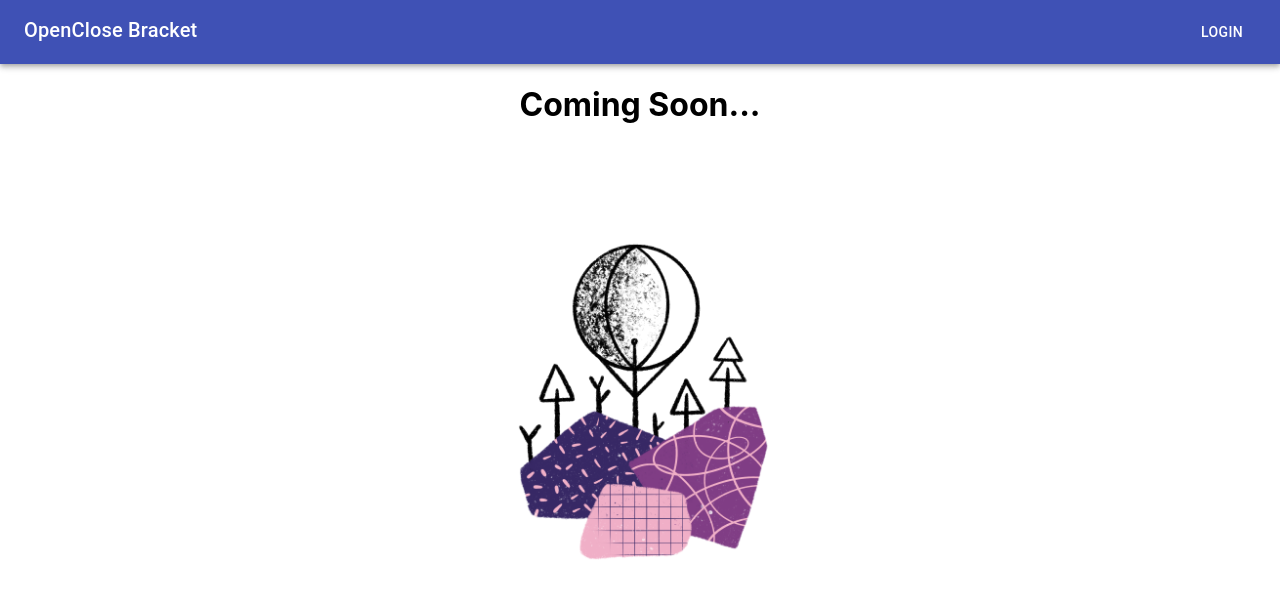
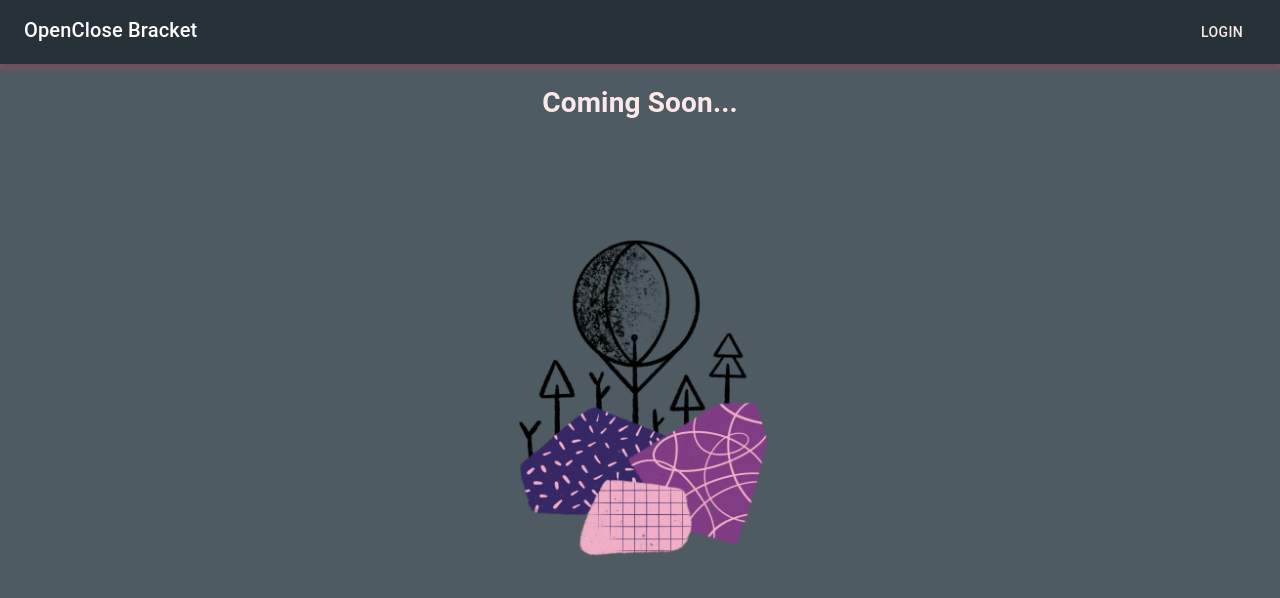
Before and after one commit to JarrydMartin/myblog, a Next.js app: page / in a window 1280 px wide. Shown: the top 598 px of the page. Built offline with nearby package versions, Linux system fonts and the light colour scheme; no server answers.

Commit message:
started adding themeing

```diff
--- a/components/MyAppBar.tsx
+++ b/components/MyAppBar.tsx
@@ -1,12 +1,34 @@
-import { AppBar, Button, createStyles, Grid, IconButton, makeStyles, Theme, Toolbar, Typography } from "@material-ui/core";
+import { Button,  Grid,  makeStyles,  Toolbar, Typography, AppBar } from "@material-ui/core";
 import React from "react";
-import MenuIcon from '@material-ui/icons/Menu';
 import { useUser } from "@auth0/nextjs-auth0";
 
+const useStyles = makeStyles({
+  root: {
+    // background: 'linear-gradient(45deg, #FE6B8B 30%, #FF8E53 90%)',
+    // border: 0,
+    // borderRadius: 3,
+    boxShadow: '0 3px 5px 2px rgba(255, 105, 135, .3)',
+    // color: 'white',
+    // height: 48,
+    // padding: '0 30px',
+  },
+  button : {
+    boxShadow: '0 3px 5px 2px rgba(255, 105, 135, .3)',
+     background: 'linear-gradient(45deg, #FE6B8B 30%, #FF8E53 90%)',
+  }
+});
 
-function LoginButton() {
+
+
+
+const MyAppBar = () => {
+    const classes = useStyles();
+    const {user} = useUser();
+
+    function LoginButton() {
+
     return (
-        <a  href="/api/auth/login"><Button color="inherit">Login</Button></a>
+        <a  href="/api/auth/login"><Button>Login</Button></a>
 
     )
 }
@@ -16,21 +38,16 @@ function LogoutButton() {
         <a  href="/api/auth/logout"><Button color="inherit">Logout</Button></a>
     )
 }
-
-
-const MyAppBar = () => {
-
-    const {user} = useUser()
   return (
     <AppBar position="static">
-      <Toolbar>
+      <Toolbar className={classes.root}>
        <Grid container spacing={5}>
          <Grid item xs={11}>
-        <Typography variant="h6">
+          <Typography variant="h6">
           OpenClose Bracket
-        </Typography>
-        </Grid>
-             <Grid item xs={"auto"}>
+          </Typography>
+          </Grid>
+             <Grid item xs>
           {user ? <LogoutButton /> : <LoginButton/>}
           </Grid>
         </Grid>
--- a/lib/constants.ts
+++ b/lib/constants.ts
@@ -5,7 +5,6 @@ import Warning from "@editorjs/warning";
 import Code from "@editorjs/code";
 import LinkTool from "@editorjs/link";
 import Image from "@editorjs/image";
-import Raw from "@editorjs/raw";
 import Header from "@editorjs/header";
 import Quote from "@editorjs/quote";
 import Marker from "@editorjs/marker";
@@ -23,7 +22,6 @@ export const EDITOR_JS_TOOLS = {
   code: Code,
   linkTool: LinkTool,
   image: Image,
-  raw: Raw,
   header: Header,
   quote: Quote,
   checklist: CheckList,
--- /dev/null
+++ b/lib/themeConstants.ts
@@ -0,0 +1,3 @@
+export const THEME = {
+  background: 'linear-gradient(45deg, #FE6B8B 30%, #FF8E53 90%)',
+};
--- a/package.json
+++ b/package.json
@@ -33,7 +33,6 @@
     "@editorjs/marker": "^1.2.2",
     "@editorjs/paragraph": "^2.8.0",
     "@editorjs/quote": "^2.4.0",
-    "@editorjs/raw": "^2.3.0",
     "@editorjs/simple-image": "^1.4.0",
     "@editorjs/table": "^1.3.0",
     "@editorjs/warning": "^1.2.0",
--- a/pages/_app.tsx
+++ b/pages/_app.tsx
@@ -1,14 +1,38 @@
-import '../styles/globals.css'
-import { UserProvider } from '@auth0/nextjs-auth0'
-import MyAppBar from '../components/MyAppBar'
+import "../styles/globals.css";
+import { UserProvider } from "@auth0/nextjs-auth0";
+import MyAppBar from "../components/MyAppBar";
+import React from "react";
+import { createMuiTheme, ThemeProvider } from "@material-ui/core/styles";
+import blue from "@material-ui/core/colors/blue";
+import { CssBaseline } from "@material-ui/core";
+
+const theme = createMuiTheme({
+  palette: {
+    primary:{
+      main: '#263238'
+    },
+    secondary:{
+      main: '#FE6B8B0'
+    },
+     background: {
+      default: "#4f5b62"
+    },
+    text:{
+      primary:'#fbe9e7'
+    }
+  },
+});
 
 function MyApp({ Component, pageProps }) {
-  return(
+  return (
     <UserProvider>
-      <MyAppBar/>
-      <Component {...pageProps} />
+       <ThemeProvider theme={theme}>
+         <CssBaseline />
+        <MyAppBar />
+        <Component {...pageProps} />
+        </ThemeProvider>
     </UserProvider>
   );
 }
 
-export default MyApp
+export default MyApp;
--- a/pages/blog/create.tsx
+++ b/pages/blog/create.tsx
@@ -1,10 +1,12 @@
 import React, { useEffect, useState } from "react";
-import dynamic from "next/dynamic";
 import { Blog } from "../../models/Blog";
 import { BlogContext } from "../../lib/contexts";
 import EditBlog from "../../components/EditBlog";
 import axios from "axios";
 import { Button } from '@material-ui/core';
+
+import { makeStyles } from '@material-ui/core/styles';
+
 
 const create = () => {
   const [blog, setBlog] = useState<Blog>(null);
@@ -21,7 +23,7 @@ const create = () => {
   return (
     <BlogContext.Provider value={{ blog, setBlog }}>
       <EditBlog />
-      <Button color="primary" onClick={handleCreate}> Create </Button>
+      <Button  onClick={handleCreate}> Create </Button>
     </BlogContext.Provider>
   );
 };
--- a/tsconfig.json
+++ b/tsconfig.json
@@ -4,7 +4,8 @@
     "lib": [
       "dom",
       "dom.iterable",
-      "esnext"
+      "esnext",
+      "es6"
     ],
     "allowJs": true,
     "skipLibCheck": true,
@@ -16,7 +17,7 @@
     "moduleResolution": "node",
     "resolveJsonModule": true,
     "isolatedModules": true,
-    "jsx": "preserve"
+    "jsx": "preserve",
   },
   "include": [
     "next-env.d.ts",
```
Also changed, not shown: 1 other file (tests, documents, lock files or other folders).
